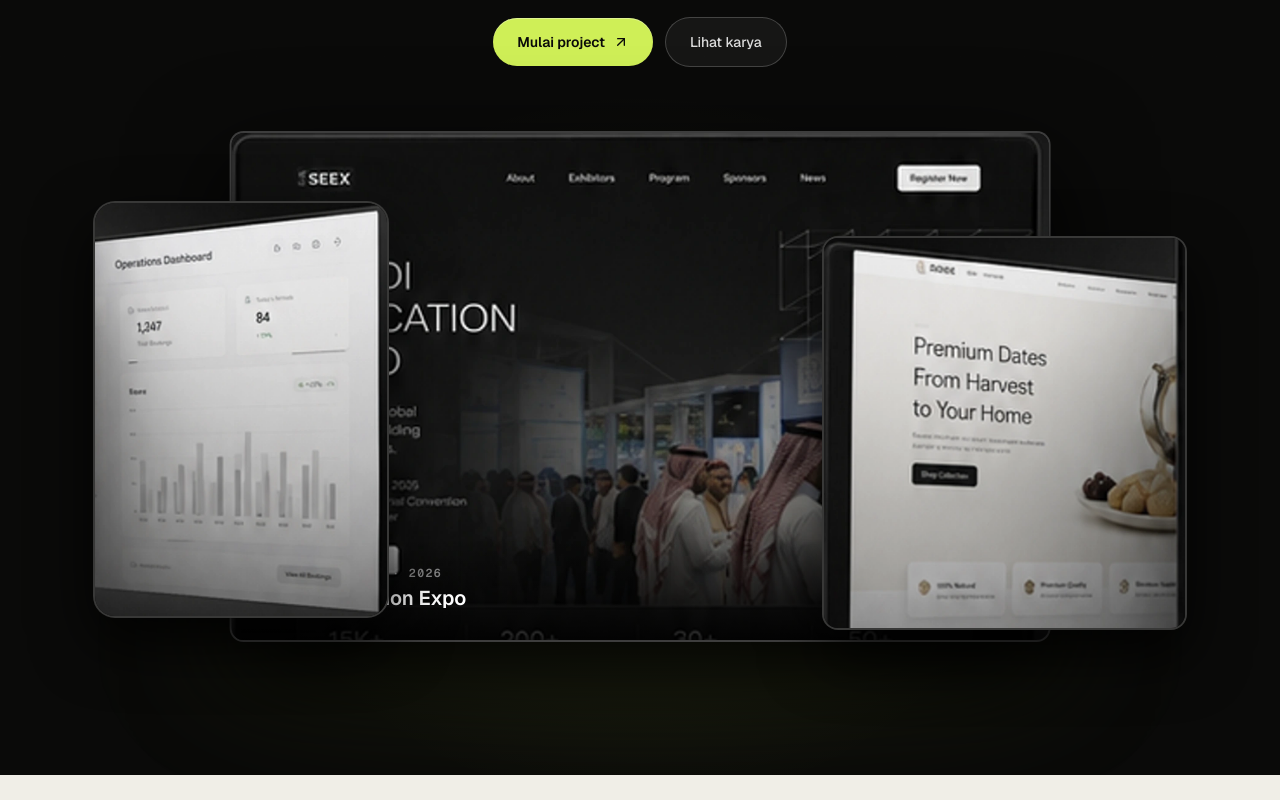
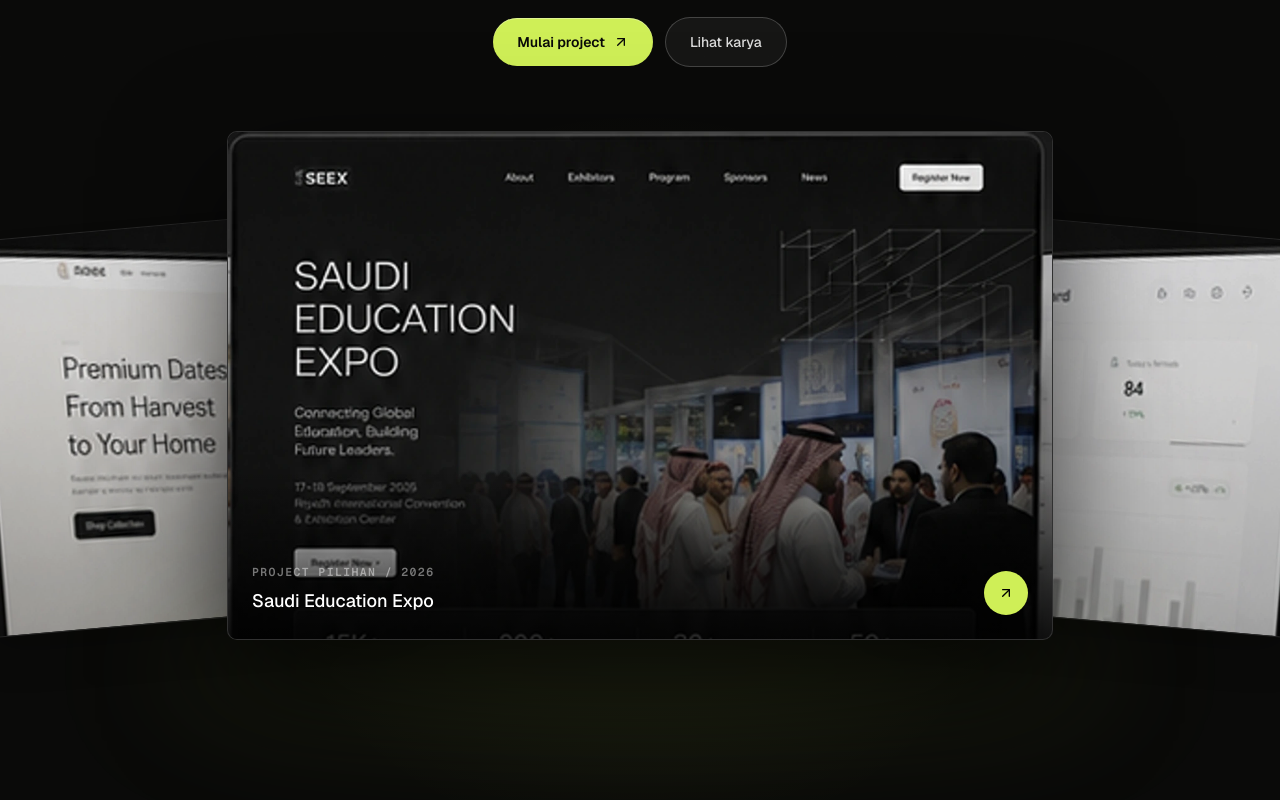
Before and after one commit to hmad28/hammadstudio, a Next.js app: page / in a window 1280 px wide. Shown: the part 520-1320 px from the top of the page. Built offline with nearby package versions, Linux system fonts and the light colour scheme.

Commit message:
fix(hero): restore 3D tilted stage mockup layout in HeroSection

```diff
--- a/src/components/hero-section.tsx
+++ b/src/components/hero-section.tsx
@@ -14,10 +14,11 @@
   const { locale } = useLocale();
   const copy = homeContent.hero;
   const { scrollYProgress } = useScroll({ target: sectionRef, offset: ["start start", "end start"] });
-  const showcaseY = useTransform(scrollYProgress, [0, 1], [0, reduceMotion ? 0 : 60]);
+  const showcaseY = useTransform(scrollYProgress, [0, 1], [0, reduceMotion ? 0 : 90]);
+  const sideY = useTransform(scrollYProgress, [0, 1], [0, reduceMotion ? 0 : 150]);
 
   return (
-    <section ref={sectionRef} id="hero" className="hero-surface relative overflow-hidden pb-16 pt-32 text-white sm:pt-36 lg:pt-40">
+    <section ref={sectionRef} id="hero" className="hero-surface relative min-h-screen overflow-hidden pb-16 pt-32 text-white sm:pt-36 lg:pt-40">
       <div className="hero-noise pointer-events-none absolute inset-0" aria-hidden="true" />
       <div className="site-container relative z-10">
         <div className="flex flex-wrap items-center justify-between gap-3 border-b border-white/10 pb-4">
@@ -31,7 +32,7 @@
           </div>
         </div>
 
-        <div className="mx-auto max-w-[840px] pb-12 pt-10 text-center lg:pb-16 lg:pt-14">
+        <div className="mx-auto max-w-[860px] pb-12 pt-10 text-center lg:pb-16 lg:pt-14">
           <h1 className="text-[clamp(3.4rem,7.2vw,6.8rem)] font-[540] leading-[0.88] tracking-[-0.065em] text-[#f6f4ee]">
             <span className="hero-line">
               <motion.span initial={reduceMotion ? false : { y: "110%" }} animate={{ y: 0 }} transition={{ duration: 0.85, ease: [0.16, 1, 0.3, 1] }}>
@@ -72,40 +73,66 @@
           </motion.div>
         </div>
 
-        {/* Hero Device Showcase Mockups - Laptop (Center) + Mobile (Left) + Tablet (Right) */}
+        {/* Restore original 3D Stage Hero Composition with side tilted cards (-5deg & 5deg) */}
         <motion.div
-          className="hero-stage relative mx-auto h-[320px] max-w-[1140px] sm:h-[480px] lg:h-[580px]"
+          className="hero-stage relative mx-auto h-[330px] max-w-[1180px] sm:h-[490px] lg:h-[620px]"
           style={{ y: showcaseY }}
-          initial={reduceMotion ? false : { opacity: 0, y: 60, scale: 0.97 }}
+          initial={reduceMotion ? false : { opacity: 0, y: 70, scale: 0.97 }}
           animate={{ opacity: 1, y: 0, scale: 1 }}
-          transition={{ duration: 1, delay: 0.4, ease: [0.16, 1, 0.3, 1] }}
+          transition={{ duration: 1.05, delay: 0.38, ease: [0.16, 1, 0.3, 1] }}
         >
-          {/* Left: Mobile App Mockup */}
-          <div className="absolute -left-[4%] top-[12%] z-20 h-[72%] w-[26%] overflow-hidden rounded-[22px] border-2 border-white/18 bg-[#0c0c0b] shadow-[0_25px_60px_rgba(0,0,0,0.8)] sm:-left-[2%] lg:left-[2%]">
-            <Image src="/images/work/operations-dashboard.webp" alt="Mobile app UI mockup" fill sizes="(max-width: 640px) 30vw, 300px" className="object-cover object-top" />
-          </div>
+          {/* Left Tilted Card: Ajwa Date Store */}
+          <motion.div
+            style={{ y: sideY }}
+            className="absolute -left-[13%] top-[15%] h-[64%] w-[38%] -rotate-[5deg] overflow-hidden rounded-[10px] border border-white/10 bg-[#111] opacity-65 shadow-2xl sm:-left-[8%] sm:opacity-90"
+          >
+            <Image
+              src="/images/work/ajwa-date-store.webp"
+              alt="Ajwa Date Store project preview"
+              fill
+              priority
+              sizes="(max-width: 640px) 45vw, 430px"
+              className="object-cover object-top"
+            />
+          </motion.div>
 
-          {/* Right: Tablet / Secondary Mockup */}
-          <div className="absolute -right-[4%] top-[18%] z-20 h-[68%] w-[32%] overflow-hidden rounded-[16px] border-2 border-white/18 bg-[#0c0c0b] shadow-[0_25px_60px_rgba(0,0,0,0.8)] sm:-right-[2%] lg:right-[2%]">
-            <Image src="/images/work/ajwa-date-store.webp" alt="Store product mockup" fill sizes="(max-width: 640px) 35vw, 360px" className="object-cover object-top" />
-          </div>
+          {/* Right Tilted Card: Operations Dashboard */}
+          <motion.div
+            style={{ y: sideY }}
+            className="absolute -right-[13%] top-[15%] h-[64%] w-[38%] rotate-[5deg] overflow-hidden rounded-[10px] border border-white/10 bg-[#111] opacity-65 shadow-2xl sm:-right-[8%] sm:opacity-90"
+          >
+            <Image
+              src="/images/work/operations-dashboard.webp"
+              alt="Operations dashboard project preview"
+              fill
+              priority
+              sizes="(max-width: 640px) 45vw, 430px"
+              className="object-cover object-top"
+            />
+          </motion.div>
 
-          {/* Center: Main Laptop Frame Mockup */}
-          <div className="group absolute left-1/2 top-0 z-10 h-[88%] w-[84%] -translate-x-1/2 overflow-hidden rounded-[14px] border-2 border-white/20 bg-[#0d0d0d] shadow-[0_35px_100px_rgba(0,0,0,0.95)] sm:w-[72%]">
-            <Image src="/images/work/saudi-education-expo.webp" alt="Saudi Education Expo platform" fill priority sizes="(max-width: 640px) 90vw, 840px" className="object-cover object-top transition-transform duration-1000 ease-out group-hover:scale-[1.018]" />
-            <div className="absolute inset-x-0 bottom-0 flex items-end justify-between bg-gradient-to-t from-black/85 via-black/40 to-transparent p-5 sm:p-7">
+          {/* Main Center Featured Card: Saudi Education Expo */}
+          <div className="group absolute left-1/2 top-0 z-10 h-[82%] w-[82%] -translate-x-1/2 overflow-hidden rounded-[10px] border border-white/15 bg-[#0d0d0d] shadow-[0_45px_120px_rgba(0,0,0,.7)] sm:w-[70%]">
+            <Image
+              src="/images/work/saudi-education-expo.webp"
+              alt="Saudi Education Expo platform"
+              fill
+              priority
+              sizes="(max-width: 640px) 86vw, 820px"
+              className="object-cover object-top transition-transform duration-1000 ease-out group-hover:scale-[1.018]"
+            />
+            <div className="absolute inset-x-0 bottom-0 flex items-end justify-between bg-gradient-to-t from-black/80 to-transparent p-4 pt-16 sm:p-6 sm:pt-24">
               <div>
-                <p className="label-mono text-white/50">{copy.featured[locale]} · 2026</p>
-                <p className="mt-1 text-base font-semibold text-white sm:text-xl">Saudi Education Expo</p>
+                <p className="label-mono text-white/45">{copy.featured[locale]} / 2026</p>
+                <p className="mt-2 text-sm font-medium sm:text-lg">Saudi Education Expo</p>
               </div>
-              <span className="flex h-10 w-10 items-center justify-center rounded-full bg-[#cfef57] text-black shadow-lg sm:h-11 sm:w-11">
+              <span className="flex h-9 w-9 items-center justify-center rounded-full bg-[#cfef57] text-black sm:h-11 sm:w-11">
                 <ArrowUpRightIcon className="h-4 w-4" />
               </span>
             </div>
           </div>
 
-          {/* Ambient Glow */}
-          <div className="absolute bottom-[2%] left-[10%] right-[10%] h-[20%] rounded-[50%] bg-[#cfef57]/12 blur-3xl" aria-hidden="true" />
+          <div className="absolute bottom-[4%] left-[8%] right-[8%] h-[18%] rounded-[50%] bg-[#cfef57]/10 blur-3xl" aria-hidden="true" />
         </motion.div>
       </div>
     </section>
```
